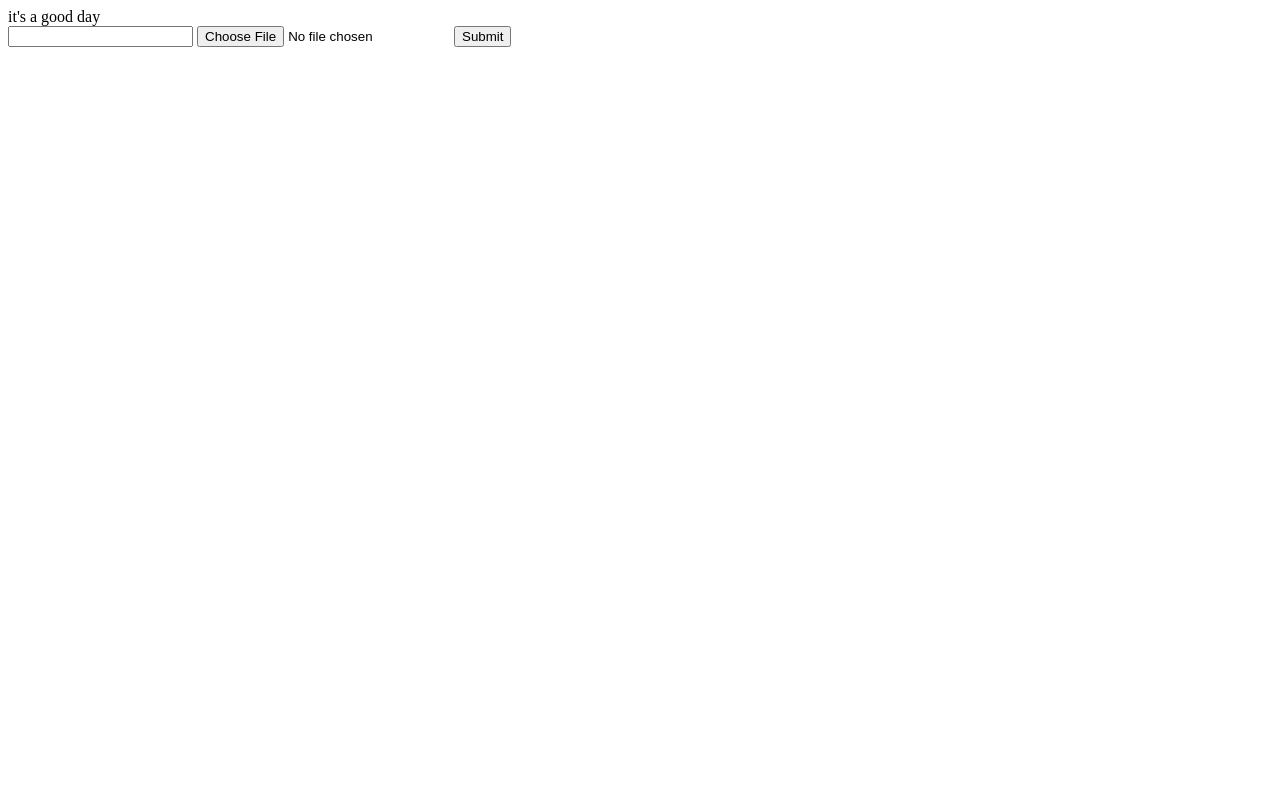
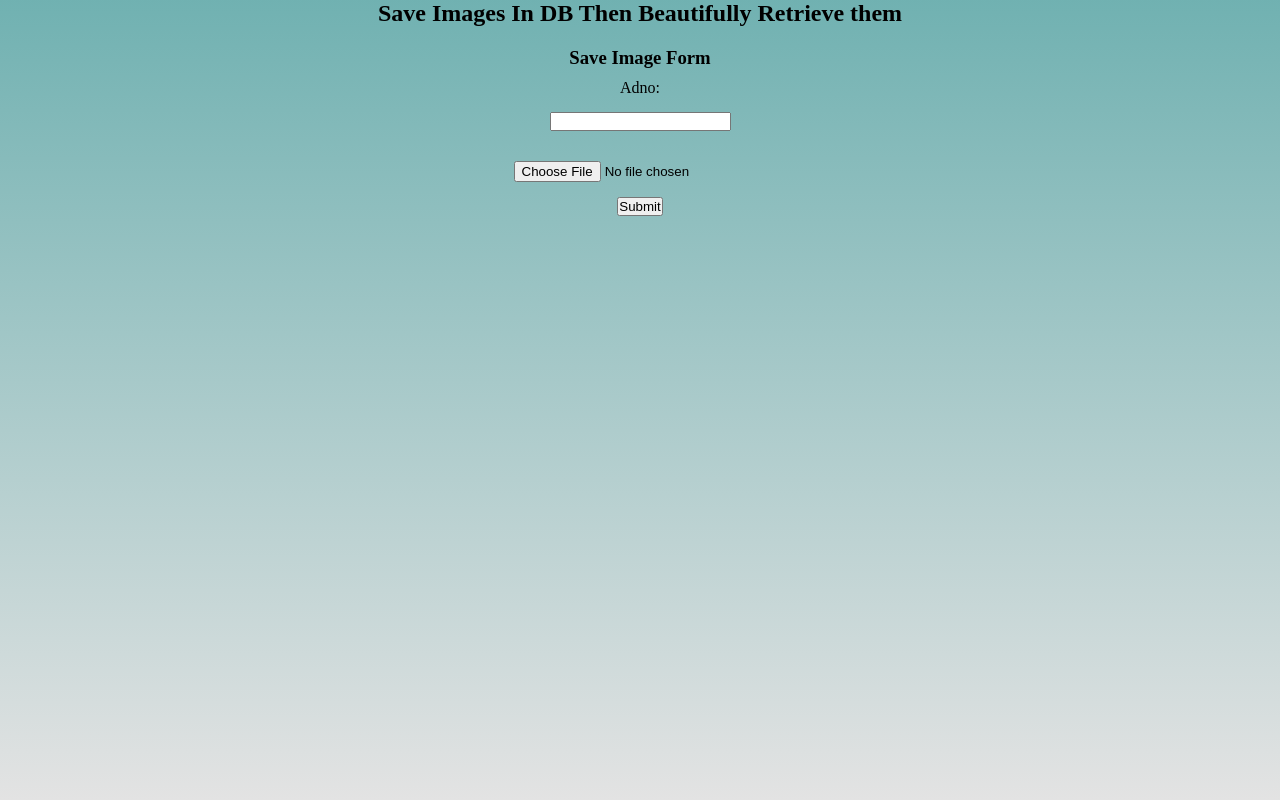
Before and after one commit to sammygitongar/playground, a PHP site: page /ajax.php in a window 1280 px wide. Run offline with PHP 8.4, Linux system fonts and the light colour scheme.

Commit message:
Added a little styling to the form

```diff
--- a/ajax.php
+++ b/ajax.php
@@ -1,78 +1,25 @@
-<?php
+<!DOCTYPE html>
+<html lang="en">
+<head>
+    <meta charset="UTF-8">
+    <meta name="viewport" content="width=device-width, initial-scale=1.0">
+    <title>Document</title>
+    <link rel="stylesheet" href="style.css">
+</head>
+<body>
 
-    include 'dbconnect.php';
+    <H2>Save Images In DB Then Beautifully Retrieve them</H2>
 
-    echo 'it\'s a good day';
-?>
-
-    <form action="ajax.php" method='post' enctype='multipart/form-data'>
-        <input type="text" name="adno" id="adno">
-        <input type="file" name="image" id="image">
-        <button type="submit">Submit</button>
-    </form>
-
-<?php
-//Process the form to submit
-if($_SERVER['REQUEST_METHOD'] == "POST"){
-    $adno = $_POST['adno'];
-
-    //File Upload Handling
-    $target_dir = 'uploads/';
-    $target_file = $target_dir.basename($_FILES['image']['name']);
-    $uploadOK = 1;
-    $imageFileType = strtolower(pathinfo($target_file, PATHINFO_EXTENSION));
-
-    // Generate unique filename
-    $filename = basename($_FILES['image']['name']);
-    $i = 1;
-    while (file_exists($target_dir . $filename)) {
-        $filename = pathinfo($_FILES['image']['name'], PATHINFO_FILENAME) . $i . '.' . $imageFileType;
-        $i++;
-    }
-    $target_file = $target_dir . $filename;
-
-    //Check if the file is an image
-    $check = getimagesize($_FILES["image"]["tmp_name"]);
-    if($check !== false){
-        $uploadOK = 1;
-    } else {
-        echo "File is not an image";
-        $uploadOK = 0;
-    }
-
-    if($_FILES['image']['size'] > 1000000){
-        echo "Sorry, your file is too large.";
-        $uploadOK = 0;
-    }
-
-    if($imageFileType != 'jpg' && $imageFileType != 'png' && $imageFileType != 'jpeg') {
-        echo "Sorry, your image format is not allowed";
-        $uploadOK = 0;
-    }
-
-    //Now upload the file
-    if($uploadOK == 0){
-        echo "File Uploading failed";
-    } else {
-        if(move_uploaded_file($_FILES['image']['tmp_name'], $target_file)){
-            echo "The file ". htmlspecialchars( basename(($_FILES["image"]["name"]))) . " has been uploaded";
-        //Insert data to DB
-        $image_url = $target_file;
-        $sql = "INSERT INTO ajax_test (adno, image_url) VALUES ('$adno', '$image_url' )";
-
-        } if($conn->query($sql) === true) {
-            echo "New record created";
-        } else {
-            echo "Error " .$sql . "<br>" . $conn->error;
-        }
-
-    }
-
-}
+    <div class="save-form">
+        <h3>Save Image Form</h3>
+        <form action="file_handler.php" method='post' enctype='multipart/form-data'>
+            <label for="adno">Adno:</label>
+            <input type="text" name="adno" id="adno">
+            <input type="file" name="image" id="image">
+            <button type="submit">Submit</button>
+        </form>
+    </div>
 
 
-
-
-
-
-?>
+</body>
+</html>
--- a/style.css
+++ b/style.css
@@ -6,3 +6,48 @@ h1{
     display: flex;
     justify-content: center;
 }
+
+
+*{
+    margin: 0;
+    padding: 0;
+}
+
+:root{
+    --background-color: linear-gradient(rgba(55, 146, 146, 0.712), rgba(196, 196, 196, 0.473));
+    --primary-color: rgb(36, 36, 36);
+}
+
+body{
+    background: var(--background-color);
+    background-repeat: no-repeat;
+    background-size: cover;
+    min-height: 100vh;
+}
+
+body h2{
+    text-align: center;
+}
+
+.save-form form h3{
+    text-align: center;
+}
+
+.save-form{
+    text-align: center;
+    display: flex;
+    flex-direction: column;
+    margin-top: 20px;
+}
+
+.save-form form{
+    display: flex;
+    flex-direction: column;
+    justify-content: center;
+    align-items: center;
+    padding: 10px;
+}
+
+.save-form form input{
+    margin: 15px 0;
+}
```
Also changed, not shown: file_handler.php (added, +62 -0 lines), uploads/karis (2).jpg (added).
